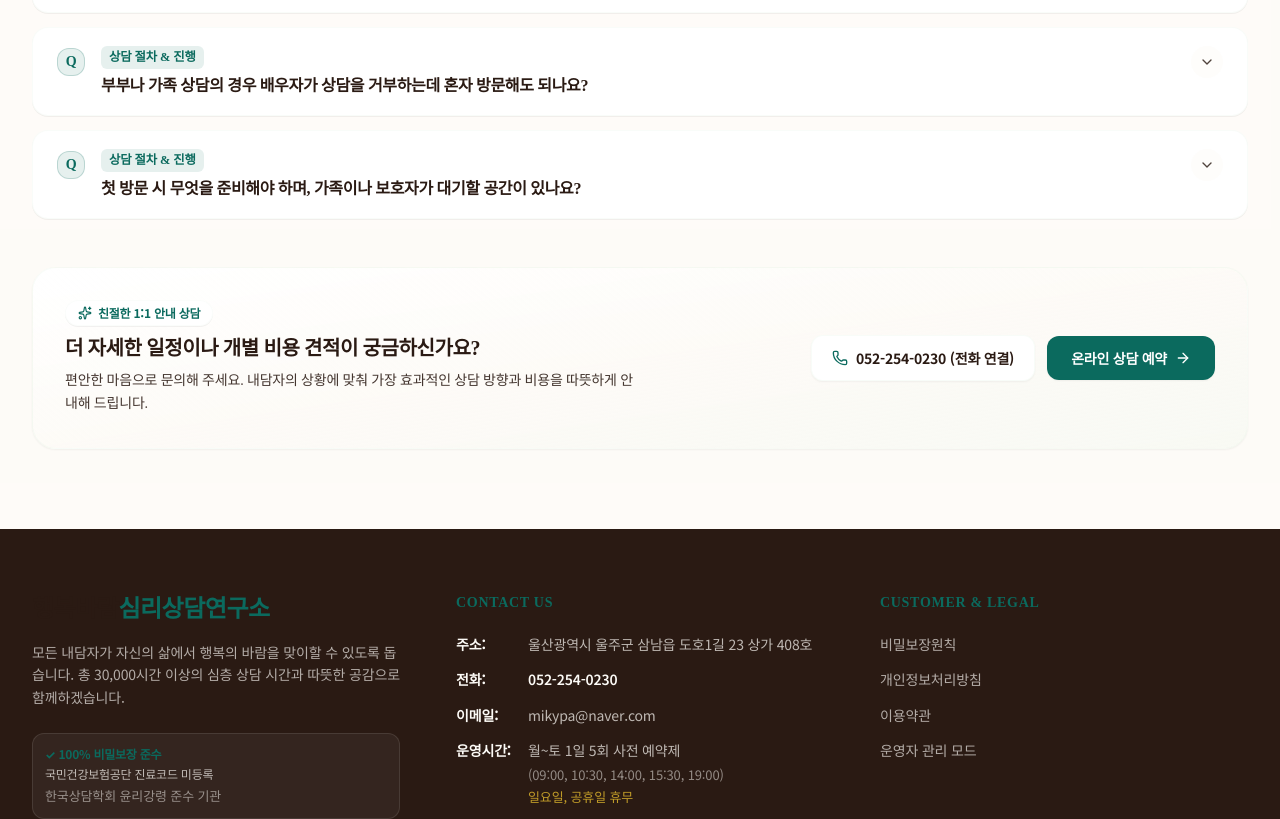
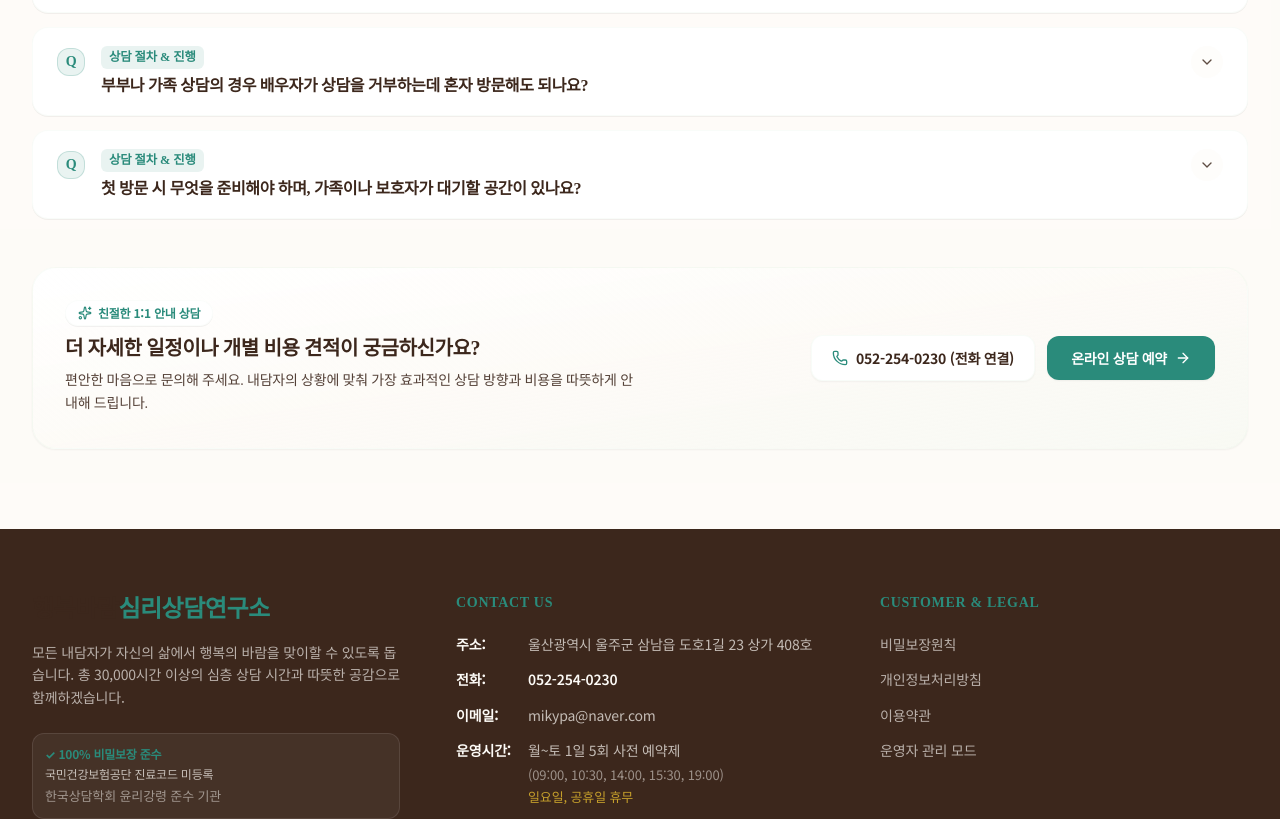
Before and after one commit to ham1123-svg/-, a React (Vite) app: page /guide in a window 1280 px wide. Shown: the part 5360-6179 px from the top of the page. Built offline with nearby package versions, Linux system fonts and the light colour scheme; a web font is replaced by a local one.

Commit message:
style: update brand color palette and theme
Adjust the brand sage and brown colors to improve visual consistency and update the theme-color meta tag. Use CSS variables for color references to ensure maintainability.

```diff
--- a/index.html
+++ b/index.html
@@ -15,7 +15,7 @@
     <link rel="icon" type="image/svg+xml" href="/favicon.svg" />
     <link rel="alternate icon" type="image/png" href="/favicon.svg" />
     <link rel="apple-touch-icon" href="/favicon.svg" />
-    <meta name="theme-color" content="#6B8E7B" />
+    <meta name="theme-color" content="#2A8B7B" />
 
     <!-- Google Fonts Preconnect & Display Swap -->
     <link rel="preconnect" href="https://fonts.googleapis.com" />
--- a/src/index.css
+++ b/src/index.css
@@ -8,8 +8,8 @@
 
   --color-brand-beige: #FDFBF7;
   --color-brand-green: #E8F3E8;
-  --color-brand-sage: #0B6A5E;
-  --color-brand-brown: #2A1A13;
+  --color-brand-sage: #2A8B7B;
+  --color-brand-brown: #3C271C;
   --color-brand-accent: #E65100;
 }
 
@@ -27,7 +27,7 @@
     text-rendering: optimizeLegibility;
     font-feature-settings: "kern" 1;
     letter-spacing: -0.015em;
-    color: #2A1A13;
+    color: var(--color-brand-brown);
     padding-left: env(safe-area-inset-left, 0px);
     padding-right: env(safe-area-inset-right, 0px);
     padding-bottom: env(safe-area-inset-bottom, 0px);
@@ -35,7 +35,7 @@
   h1, h2, h3, h4, h5, h6 {
     @apply font-serif;
     letter-spacing: -0.02em;
-    color: #2A1A13;
+    color: var(--color-brand-brown);
     font-weight: 700;
   }
   p, li, dd, dt {
```
